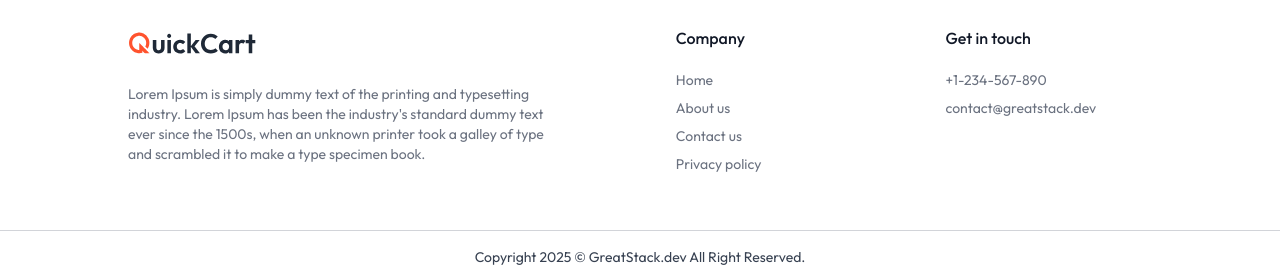
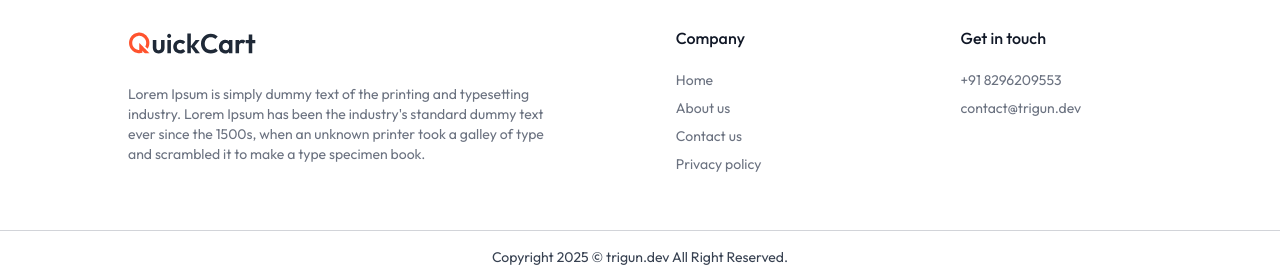
Before and after one commit to Trigun-123/QuickCart, a Next.js app: page / in a window 1280 px wide. Shown: the part 1932-2212 px from the top of the page. Built offline with nearby package versions, Linux system fonts and the light colour scheme; no server answers; the database is empty.

Commit message:
save changes

```diff
--- a/components/Footer.jsx
+++ b/components/Footer.jsx
@@ -40,14 +40,14 @@ const Footer = () => {
           <div>
             <h2 className="font-medium text-gray-900 mb-5">Get in touch</h2>
             <div className="text-sm space-y-2">
-              <p>+1-234-567-890</p>
-              <p>contact@greatstack.dev</p>
+              <p>+91 8296209553</p>
+              <p>contact@trigun.dev</p>
             </div>
           </div>
         </div>
       </div>
       <p className="py-4 text-center text-xs md:text-sm">
-        Copyright 2025 © GreatStack.dev All Right Reserved.
+        Copyright 2025 © trigun.dev All Right Reserved.
       </p>
     </footer>
   );
--- a/components/seller/Footer.jsx
+++ b/components/seller/Footer.jsx
@@ -9,7 +9,7 @@ const Footer = () => {
         <Image className="hidden md:block" src={assets.logo} alt="logo" />
         <div className="hidden md:block h-7 w-px bg-gray-500/60"></div>
         <p className="py-4 text-center text-xs md:text-sm text-gray-500">
-          Copyright 2025 © greatstack.dev All Right Reserved.
+          Copyright 2025 © trigun.dev All Right Reserved.
         </p>
       </div>
       <div className="flex items-center gap-3">
```
